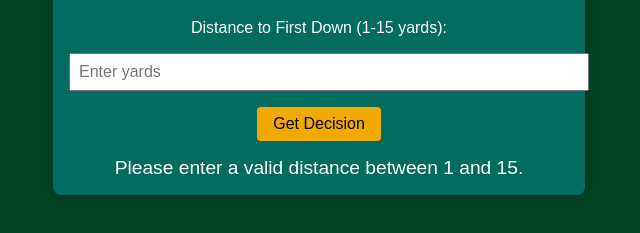
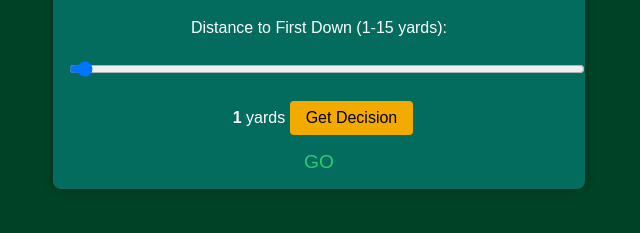
Before and after one commit to arjun18rama/4, a plain HTML site: page site/index.html in a window 1280 px wide. Both pictures are taken after a click on the button "Get Decision". Shown: the part 109-342 px from the top of the page, without its empty margins (321-961 px from the left). Drawn offline with Linux system fonts and the light colour scheme.

Commit message:
Add interactive range slider

```diff
--- a/site/index.html
+++ b/site/index.html
@@ -9,8 +9,9 @@
 <body>
     <div class="container">
         <h1>Fourth Down Decision Helper</h1>
-        <label for="distance">Distance to First Down (1-15 yards):</label>
-        <input type="number" id="distance" min="1" max="15" placeholder="Enter yards">
+        <label for="distanceRange">Distance to First Down (1-15 yards):</label>
+        <input type="range" id="distanceRange" min="1" max="15" value="1">
+        <span id="distanceValue">1</span> yards
         <button id="decideBtn">Get Decision</button>
         <div id="output" class="output"></div>
     </div>
--- a/site/script.js
+++ b/site/script.js
@@ -7,16 +7,26 @@ function getFourthDownDecision(distance) {
     return yards <= 10 ? 'YES' : 'NO';
 }
 
-document.getElementById('decideBtn').addEventListener('click', function () {
-    const distanceInput = document.getElementById('distance');
+function updateDecision() {
+    const range = document.getElementById('distanceRange');
     const outputDiv = document.getElementById('output');
-    const decision = getFourthDownDecision(distanceInput.value);
+    const distanceValue = document.getElementById('distanceValue');
+
+    distanceValue.textContent = range.value;
+    const decision = getFourthDownDecision(range.value);
+
+    outputDiv.classList.remove('go', 'kick');
 
     if (decision === 'INVALID') {
         outputDiv.textContent = 'Please enter a valid distance between 1 and 15.';
     } else if (decision === 'YES') {
         outputDiv.textContent = 'GO';
+        outputDiv.classList.add('go');
     } else {
         outputDiv.textContent = 'KICK';
+        outputDiv.classList.add('kick');
     }
-});
+}
+
+document.getElementById('distanceRange').addEventListener('input', updateDecision);
+document.getElementById('decideBtn').addEventListener('click', updateDecision);
--- a/site/style.css
+++ b/site/style.css
@@ -41,6 +41,19 @@ button:hover {
     font-size: 1.2rem;
 }
 
+#distanceValue {
+    font-weight: bold;
+    margin-left: 0.5rem;
+}
+
+.go {
+    color: #2ecc71;
+}
+
+.kick {
+    color: #ff6b6b;
+}
+
 @media (max-width: 600px) {
     .container {
         margin: 1rem;
```
